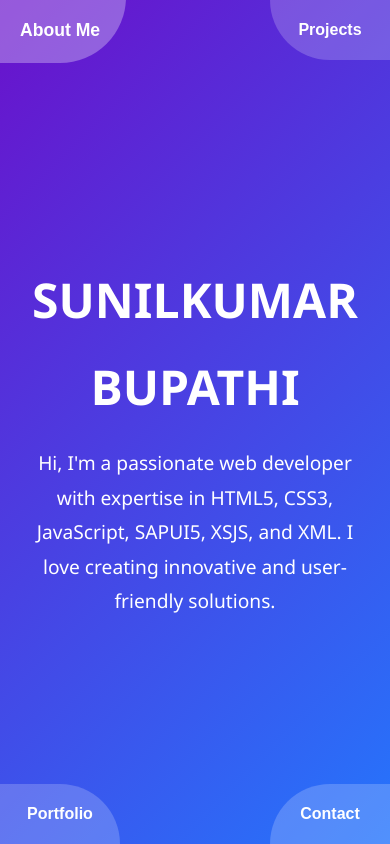
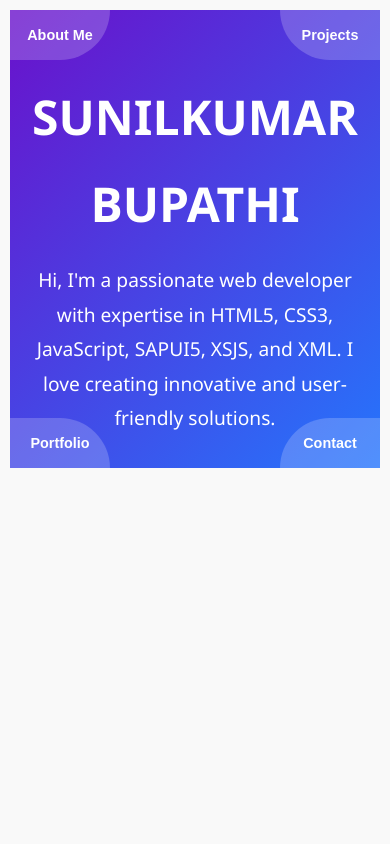
Before and after one commit to SunilKumarBupathi/Portfolio, a plain HTML site: page index.html in a window 390 px wide. Drawn offline with Linux system fonts and the light colour scheme.

Commit message:
Update index.html
Scroll issue was fixed overall.

```diff
--- a/index.html
+++ b/index.html
@@ -21,6 +21,7 @@
       align-items: center;
       height: 100vh;
     }
+
     /* Homepage Container */
     .homepage {
       position: relative;
@@ -138,6 +139,18 @@
     .content.active {
       display: block;
     }
+    @media (max-width: 768px) {
+      .corner-button {
+        width: 100px;
+        height: 50px;
+        font-size: 0.9rem;
+      }
+      body {
+        padding: 10px;
+        font-size: 14px;
+        height: auto;
+      }
+    }
   </style>
 </head>
 <body>
```
